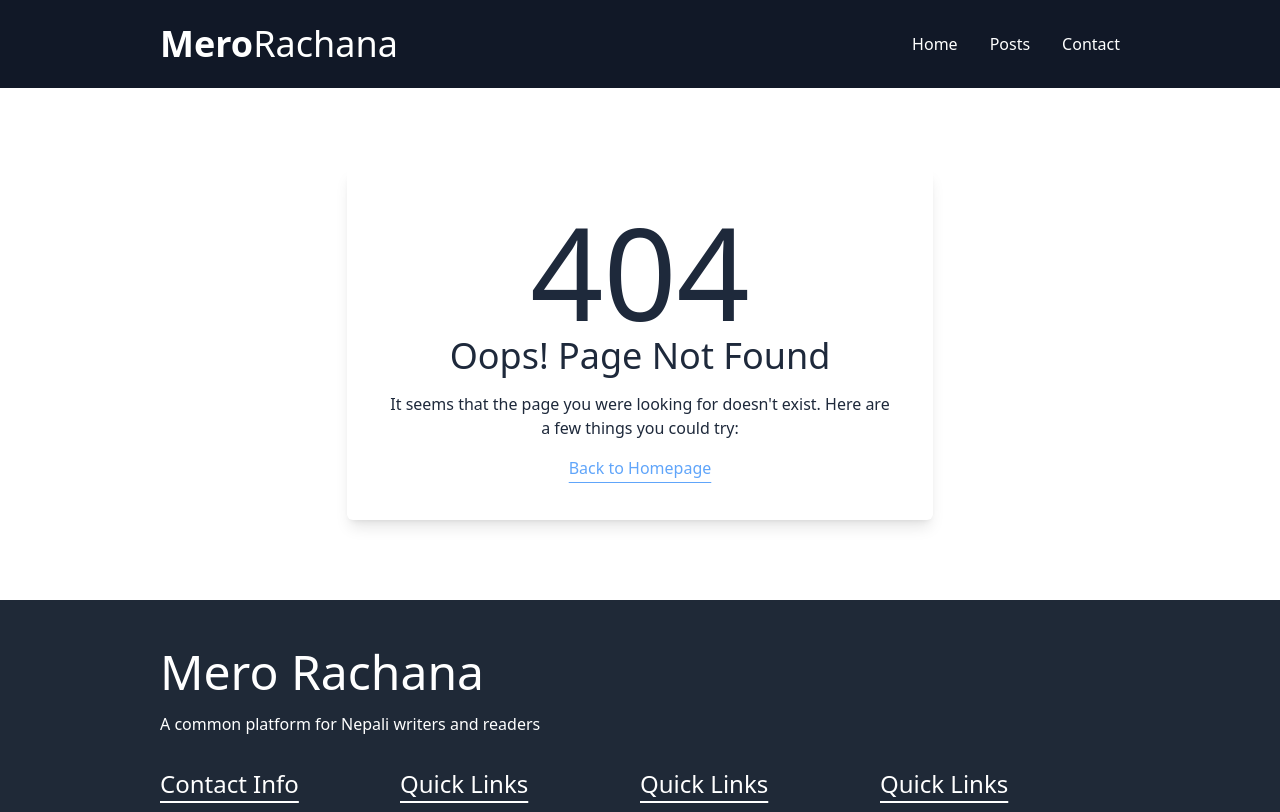
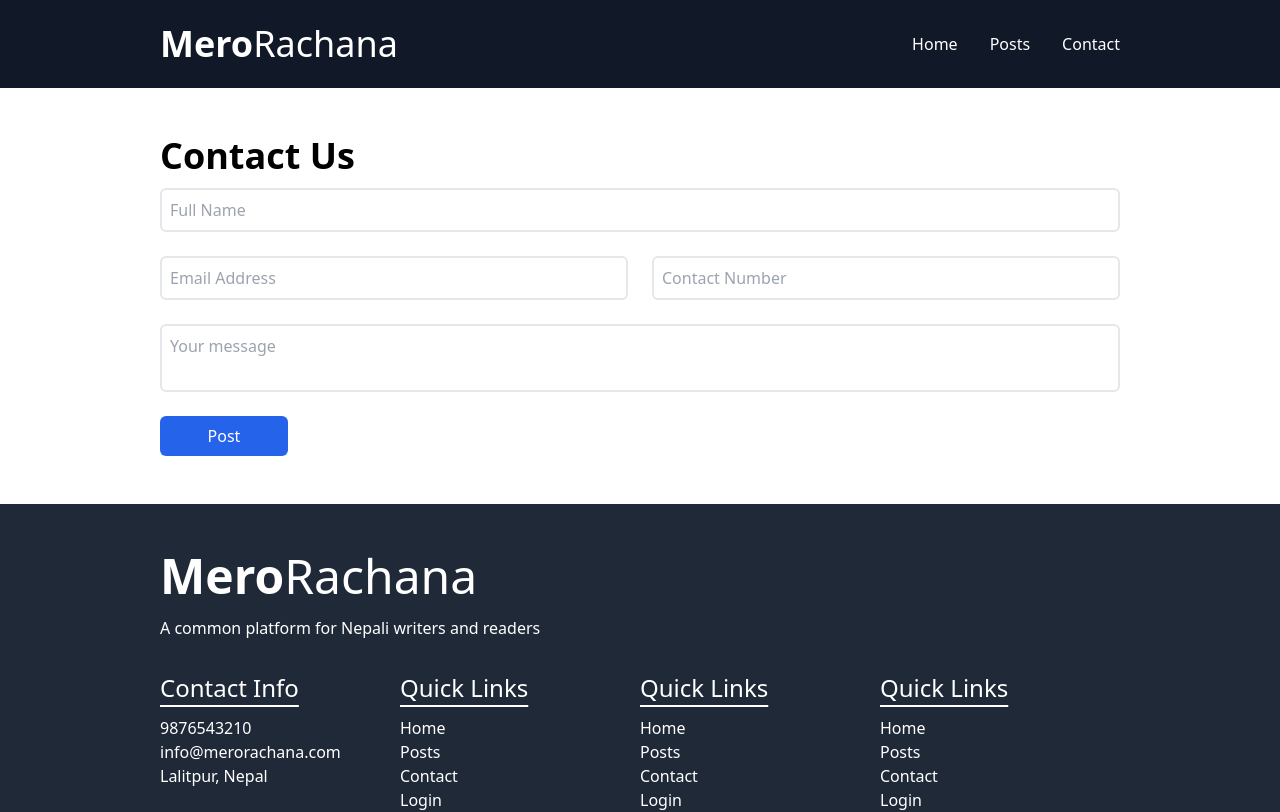
Before and after one commit to aeliyadevs/mero-rachana, a React (Vite) app: page /contact in a window 1280 px wide. Shown: the top 812 px of the page. Built offline with nearby package versions, Linux system fonts and the light colour scheme.

Commit message:
add contact page with a basic contact form

```diff
--- a/src/App.tsx
+++ b/src/App.tsx
@@ -5,6 +5,7 @@ import DefaultLayout from "./layouts/DefaultLayout";
 import NotFound from "./pages/NotFound";
 import Posts from "./pages/Posts";
 import Single from "./templates/Single";
+import Contact from "./pages/Contact";
 function App() {
   return (
     <BrowserRouter>
@@ -13,6 +14,7 @@ function App() {
           <Route index element={<Home />} />
           <Route path="/posts" element={<Posts />} />
           <Route path="/posts/:id" element={<Single />} />
+          <Route path="/contact" element={<Contact />} />
           <Route path="*" element={<NotFound />} />
         </Route>
       </Routes>
--- a/src/components/Footer.tsx
+++ b/src/components/Footer.tsx
@@ -2,7 +2,9 @@ const Footer = () => {
   return (
     <footer className="w-full bg-gray-800 text-white">
       <div className="w-9/12 mx-auto mb-4 pt-12">
-        <p className="text-5xl mb-4">Mero Rachana</p>
+        <p className="text-5xl mb-4 font-bold">
+          Mero<span className="font-light">Rachana</span>
+        </p>
         <p className="pb-4">A common platform for Nepali writers and readers</p>
       </div>
       <div className="w-9/12 mx-auto flex mb-4 pb-12">
@@ -51,7 +53,7 @@ const Footer = () => {
         </nav>
       </div>
       <div className="w-full bg-gray-900 py-3">
-        <div className="w-9/12 mx-auto">Copyright © 2024 Mero Rachana.</div>
+        <div className="w-9/12 mx-auto">Copyright © 2024 MeroRachana.</div>
       </div>
     </footer>
   );
--- /dev/null
+++ b/src/components/ul/Input.tsx
@@ -0,0 +1,24 @@
+interface ComponentProps {
+  type: string;
+  name: string;
+  placeholder: string;
+  required: boolean | undefined;
+}
+
+const Input: React.FC<ComponentProps> = ({
+  type,
+  name,
+  placeholder,
+  required,
+}) => {
+  return (
+    <input
+      type={type}
+      name={name}
+      placeholder={placeholder}
+      required={required}
+      className="w-full border-2 rounded-md p-2"
+    />
+  );
+};
+export default Input;
--- /dev/null
+++ b/src/components/ul/Textarea.tsx
@@ -0,0 +1,15 @@
+interface ComponentProps {
+  name: string;
+  placeholder: string;
+}
+
+const Textarea: React.FC<ComponentProps> = ({ name, placeholder }) => {
+  return (
+    <textarea
+      name={name}
+      placeholder={placeholder}
+      className="w-full border-2 rounded-md p-2 resize-none"
+    />
+  );
+};
+export default Textarea;
--- a/src/pages/Contact/index.tsx
+++ b/src/pages/Contact/index.tsx
@@ -0,0 +1,40 @@
+import HeadingOne from "../../components/ul/HeadingOne";
+import Input from "../../components/ul/Input";
+import Textarea from "../../components/ul/Textarea";
+
+const Contact = () => {
+  return (
+    <div className="w-9/12 mx-auto my-12">
+      <HeadingOne heading="Contact Us" />
+      <form action="" className="flex flex-col gap-6">
+        <Input
+          type="text"
+          name="fullName"
+          placeholder="Full Name"
+          required={true}
+        />
+        <div className="flex gap-6">
+          <Input
+            type="email"
+            name="emailAddress"
+            placeholder="Email Address"
+            required={true}
+          />
+          <Input
+            type="number"
+            name="contactNumber"
+            placeholder="Contact Number"
+            required={false}
+          />
+        </div>
+        <Textarea name="message" placeholder="Your message" />
+        <input
+          type="submit"
+          value="Post"
+          className="w-32 p-2 bg-blue-600 text-white rounded-md"
+        />
+      </form>
+    </div>
+  );
+};
+export default Contact;
--- a/src/pages/Home/index.tsx
+++ b/src/pages/Home/index.tsx
@@ -5,11 +5,11 @@ const Home = () => {
   const featuredPost = getFeaturedPost();
   return (
     <>
-      <section className="w-9/12 mx-auto my-8 flex gap-6">
+      <section className="w-9/12 mx-auto my-16 flex gap-6">
         <div className="pt-8">
           <span className="text-green-500">Featured article</span>
           <Link to={"/posts/" + featuredPost?.postId}>
-            <h2 className="text-5xl font-semibold  mb-4 hover:text-sky-700 hover:translate-x-2 duration-300">
+            <h2 className="text-5xl font-semibold  mb-4 hover:text-sky-700 duration-300">
               {featuredPost?.postTitle}
             </h2>
           </Link>
@@ -28,7 +28,7 @@ const Home = () => {
         <img
           src={featuredPost?.featuredImage}
           alt=""
-          className="w-6/12 rounded-md"
+          className="w-6/12 object-cover rounded-md"
         />
       </section>
     </>
```
